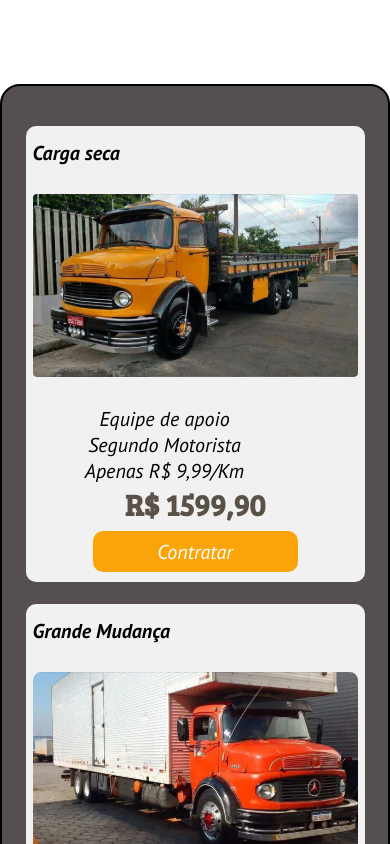
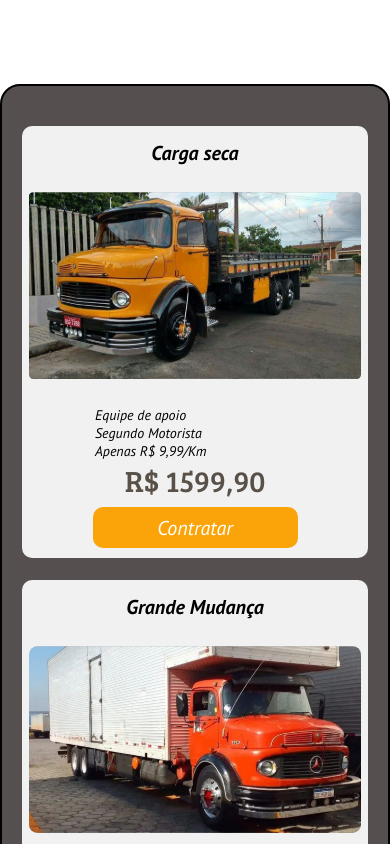
Before and after one commit to PauloBezz/ChangeBee, a React (Vite) app: page / in a window 390 px wide. Shown: the part 3700-4544 px from the top of the page. Built offline with nearby package versions, Linux system fonts and the light colour scheme; a web font is replaced by a local one.

Commit message:
refactor: CardPrice Component responsive

```diff
--- a/src/components/Cards/CardPrice/index.jsx
+++ b/src/components/Cards/CardPrice/index.jsx
@@ -13,11 +13,11 @@ export function CardPrice({ title, image, info, infoTwo, infoThree, infoFour, pr
                     <p>{infoFour}</p>
                 </div>
 
+            </div>
                 <div>
                     <h2 className={styles.price}>{price}</h2>
                     <button className={styles.btnContract}>Contratar</button>
                 </div>
-            </div>
         </article>
     )
 }
--- a/src/components/Cards/CardPrice/styles.module.css
+++ b/src/components/Cards/CardPrice/styles.module.css
@@ -5,8 +5,10 @@
     display: flex;
     flex-direction: column;
     height: 663px;
+    align-items: center;
+    text-align: center;
     background-color: #F1F1F1;
-    padding: 38px 15px 20px 15px;
+    padding: 18px 15px 20px 15px;
     border-radius: 10px;
 }
 
@@ -19,15 +21,17 @@
         color: black;
     }
 
-    .price {
-        font-size: 45px;
-        color: black;
-    }
 
     .title {
         text-transform: uppercase;
         font-style: normal;
         font-weight: 700;
+        color: black;
+    }
+
+    .price {
+        color: black;
+        font-weight: 900;
     }
 
     .btnContract {
@@ -38,7 +42,7 @@
 }
 
 .title {
-    font-size: 25px;
+    font-size: 22px;
     font-family: 'PT Sans';
     font-style: italic;
     font-size: 25px;
@@ -47,7 +51,7 @@
 
 .image {
     display: flex;
-    width: 400px;
+    max-width: 100%;
     margin-bottom: 16px;
 }
 
@@ -58,17 +62,15 @@
     flex-direction: column;
     justify-content: space-between;
     align-items: center;
-    text-align: center;
 }
 
-.list{
+.list {
     display: flex;
     flex-direction: column;
-    width: 100%;
-    padding-left: 32px;
+    text-align: start;
 }
 
-.list > p{
+.list>p {
     width: 200px;
     font-size: 25px;
     font-family: 'PT Sans';
@@ -79,6 +81,7 @@
     font-size: 40px;
     font-family: 'Bree serif';
     color: #595047;
+    font-weight: 400;
 }
 
 .btnContract {
@@ -101,7 +104,8 @@
 
 @media screen and (max-width: 600px) {
     .container {
-        height: 600px;
+        width: 100%;
+        max-width: 400px;
         padding: 14px 7px 10px 7px;
         border-radius: 10px;
         height: fit-content;
@@ -113,7 +117,6 @@
     }
 
     .image {
-        width: 325px;
         margin-bottom: 8px;
     }
 
@@ -125,7 +128,7 @@
     }
 
     .list>p {
-        font-size: 20px;
+        font-size: 14px;
     }
 
     .price {
```
